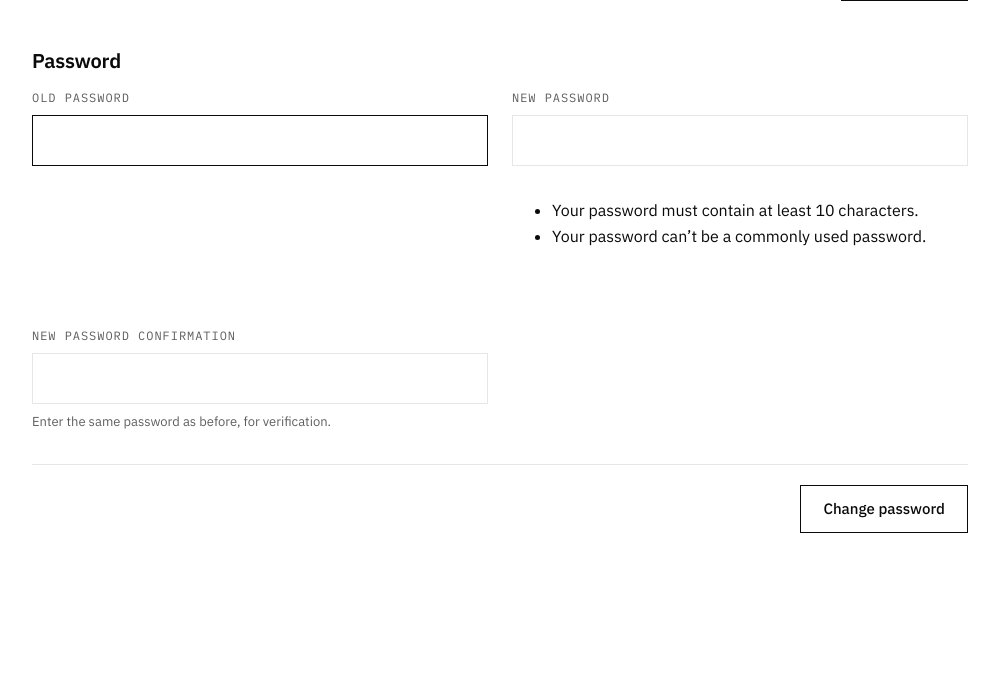
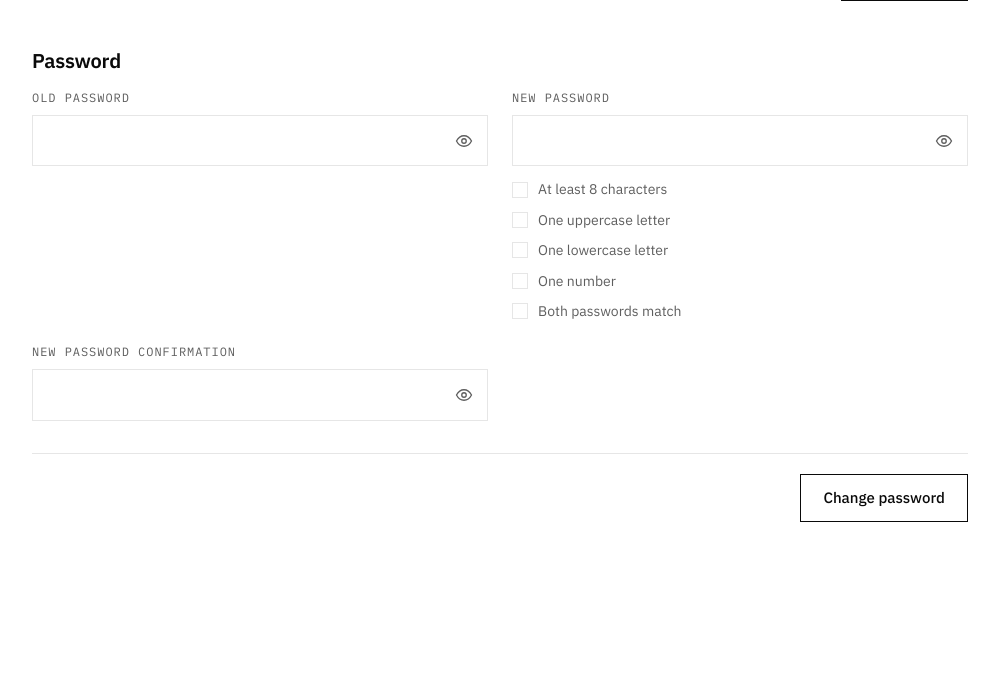
Before and after one commit to KonstantinosDroulias/Portfolio, a Django app: page /admin/profile/ in a window 1280 px wide. Shown: the part 1133-1810 px from the top of the page, without its empty margins (264-1263 px from the left). After the commit the page ends 1655 px from the top, so only its background shows below. Run offline with Django 5.2, Linux system fonts and the light colour scheme; the visitor is signed in with stand-in values (Sample User, id 1); data comes from the database, SQL or seed files in the repository; data that the repository does not hold is empty; parts of the project's set-up code (start-up, migrations or seed data) failed here and were passed over.

Commit message:
Passwords: show/hide eye on every password field, live checklist, new rule (8+ chars, upper, lower, number)
Co-Authored-By: Claude Opus 5.5 <noreply@anthropic.com>

```diff
--- a/config/settings.py
+++ b/config/settings.py
@@ -66,8 +66,8 @@ DATABASES = {"default": {
 DEFAULT_AUTO_FIELD = "django.db.models.BigAutoField"
 
 AUTH_PASSWORD_VALIDATORS = [
-    {"NAME": "django.contrib.auth.password_validation.MinimumLengthValidator", "OPTIONS": {"min_length": 10}},
-    {"NAME": "django.contrib.auth.password_validation.CommonPasswordValidator"},
+    {"NAME": "django.contrib.auth.password_validation.MinimumLengthValidator", "OPTIONS": {"min_length": 8}},
+    {"NAME": "kd.validators.MixedCaseDigitValidator"},
 ]
 LOGIN_URL = "cms:login"
 LOGIN_REDIRECT_URL = "cms:dashboard"
--- /dev/null
+++ b/kd/validators.py
@@ -0,0 +1,21 @@
+import re
+
+from django.core.exceptions import ValidationError
+
+
+class MixedCaseDigitValidator:
+    """At least one uppercase letter, one lowercase letter and one number. Symbols are optional."""
+
+    def validate(self, password, user=None):
+        missing = []
+        if not re.search(r"[A-ZΑ-ΩΆ-Ώ]", password):
+            missing.append("one uppercase letter")
+        if not re.search(r"[a-zα-ωά-ώ]", password):
+            missing.append("one lowercase letter")
+        if not re.search(r"\d", password):
+            missing.append("one number")
+        if missing:
+            raise ValidationError("Your password needs " + ", ".join(missing) + ".", code="password_mixed")
+
+    def get_help_text(self):
+        return "Use at least one uppercase letter, one lowercase letter and one number."
--- a/static/css/site.css
+++ b/static/css/site.css
@@ -406,3 +406,20 @@ a.tcard__url:hover { text-decoration: underline; text-underline-offset: 4px; }
 
 @media (prefers-reduced-motion: reduce) { *, *::before, *::after { transition: none !important; scroll-behavior: auto !important; } }
 @media (prefers-reduced-motion: no-preference) { html { scroll-behavior: smooth; } }
+
+/* password field with show/hide eye */
+.pw { position: relative; display: flex; }
+.pw input { flex: 1; min-width: 0; padding-right: 52px !important; }
+.pw__eye { position: absolute; top: 0; right: 0; width: 48px; height: 100%; min-height: 44px; display: flex; align-items: center; justify-content: center; border: 0; background: transparent; color: var(--muted); cursor: pointer; padding: 0; }
+.pw__eye:hover, .pw__eye[aria-pressed="true"] { color: var(--fg); }
+.pw__eye svg { width: 18px; height: 18px; }
+.pw input[type="text"] { font-family: var(--mono); }
+.pw-checks { list-style: none; margin: 4px 0 0; padding: 0; display: flex; flex-direction: column; gap: 8px; font-size: 14px; color: var(--muted); }
+.pw-checks li { display: flex; align-items: center; gap: 10px; transition: color .15s; }
+.pw-checks__box { width: 16px; height: 16px; flex: none; border: 1px solid var(--line); display: grid; place-items: center; }
+.pw-checks li[data-state="ok"] { color: var(--fg); }
+.pw-checks li[data-state="ok"] .pw-checks__box { background: var(--fg); border-color: var(--fg); }
+.pw-checks li[data-state="ok"] .pw-checks__box::after { content: ""; width: 8px; height: 4px; border-left: 2px solid var(--bg); border-bottom: 2px solid var(--bg); transform: translateY(-1px) rotate(-45deg); }
+.pw-checks li[data-state="bad"] { color: light-dark(#B00020, #FF8A80); }
+.pw-checks li[data-state="bad"] .pw-checks__box { border-color: currentColor; }
+.pw-checks li[data-state="bad"] .pw-checks__box::after { content: ""; width: 6px; height: 6px; background: currentColor; }
--- /dev/null
+++ b/static/js/password.js
@@ -0,0 +1,66 @@
+// Show/hide eye on every password field.
+(() => {
+  const eye = '<svg aria-hidden="true" viewBox="0 0 24 24" fill="none" stroke="currentColor" stroke-width="1.75"><path d="M2 12s3.6-7 10-7 10 7 10 7-3.6 7-10 7S2 12 2 12z"/><circle cx="12" cy="12" r="3"/></svg>';
+  const eyeOff = '<svg aria-hidden="true" viewBox="0 0 24 24" fill="none" stroke="currentColor" stroke-width="1.75" stroke-linecap="square"><path d="M3 3l18 18M10.6 5.1A10.9 10.9 0 0 1 12 5c6.4 0 10 7 10 7a17.7 17.7 0 0 1-3.2 4.2M6.6 6.6C3.8 8.5 2 12 2 12s3.6 7 10 7a10 10 0 0 0 5.4-1.6M9.9 9.9a3 3 0 0 0 4.2 4.2"/></svg>';
+  document.querySelectorAll('input[type="password"]').forEach((input) => {
+    const wrap = document.createElement("div");
+    wrap.className = "pw";
+    input.before(wrap);
+    wrap.append(input);
+    const btn = document.createElement("button");
+    btn.type = "button";
+    btn.className = "pw__eye";
+    btn.setAttribute("aria-label", "Show password");
+    btn.setAttribute("aria-pressed", "false");
+    btn.innerHTML = eye;
+    btn.addEventListener("click", () => {
+      const show = input.type === "password";
+      input.type = show ? "text" : "password";
+      btn.innerHTML = show ? eyeOff : eye;
+      btn.setAttribute("aria-pressed", String(show));
+      btn.setAttribute("aria-label", show ? "Hide password" : "Show password");
+      input.focus({ preventScroll: true });
+    });
+    input.form?.addEventListener("submit", () => { input.type = "password"; });
+    wrap.append(btn);
+  });
+})();
+
+// Live checks on new-password fields: 8+ characters, upper, lower, number, both match.
+(() => {
+  const fields = [...document.querySelectorAll('input[autocomplete="new-password"]')];
+  if (!fields.length) return;
+  const main = fields.find((f) => !/2$/.test(f.name)) || fields[0];
+  const confirm = fields.find((f) => f !== main);
+
+  const list = document.createElement("ul");
+  list.className = "pw-checks";
+  list.setAttribute("aria-live", "polite");
+  const rules = [
+    ["At least 8 characters", (v) => v.length >= 8],
+    ["One uppercase letter", (v) => /\p{Lu}/u.test(v)],
+    ["One lowercase letter", (v) => /\p{Ll}/u.test(v)],
+    ["One number", (v) => /\d/.test(v)],
+  ].map(([text, test]) => ({ li: item(text), test }));
+  const match = confirm ? item("Both passwords match") : null;
+  main.closest(".pw").after(list);
+
+  function item(text) {
+    const li = document.createElement("li");
+    li.dataset.state = "idle";
+    li.innerHTML = `<span class="pw-checks__box" aria-hidden="true"></span><span>${text}</span><span class="visually-hidden" data-sr></span>`;
+    list.append(li);
+    return li;
+  }
+  const set = (li, state) => {
+    li.dataset.state = state;
+    li.querySelector("[data-sr]").textContent = state === "ok" ? " (done)" : state === "bad" ? " (not yet)" : "";
+  };
+  const run = () => {
+    const v = main.value;
+    rules.forEach(({ li, test }) => set(li, !v ? "idle" : test(v) ? "ok" : "bad"));
+    if (match) set(match, !confirm.value ? "idle" : confirm.value === v ? "ok" : "bad");
+  };
+  main.addEventListener("input", run);
+  confirm?.addEventListener("input", run);
+})();
--- a/templates/cms/_field.html
+++ b/templates/cms/_field.html
@@ -1,6 +1,6 @@
 <div class="field{% if wide %} field--wide{% endif %}">
   <label for="{{ f.id_for_label }}">{{ f.label }}</label>
   {{ f }}
-  {% if f.help_text %}<p class="hint">{{ f.help_text }}</p>{% endif %}
+  {% if f.help_text and f.widget_type != "password" %}<p class="hint">{{ f.help_text }}</p>{% endif %}
   {% for e in f.errors %}<p class="err">{{ e }}</p>{% endfor %}
 </div>
--- a/templates/cms/base.html
+++ b/templates/cms/base.html
@@ -44,6 +44,7 @@
   {% block main %}{% endblock %}
 </main>
 <script src="{% static 'js/site.js' %}" defer></script>
+<script src="{% static 'js/password.js' %}" defer></script>
 {% block scripts %}{% endblock %}
 </body>
 </html>
--- a/templates/cms/login.html
+++ b/templates/cms/login.html
@@ -29,5 +29,6 @@
   <a class="label login__back" href="{% url 'home' %}">← Back to the site</a>
 </main>
 {% include "partials/icons.html" %}
+<script src="{% static 'js/password.js' %}" defer></script>
 </body>
 </html>
```
Also changed, not shown: kd/tests.py (+14 -2 lines).
